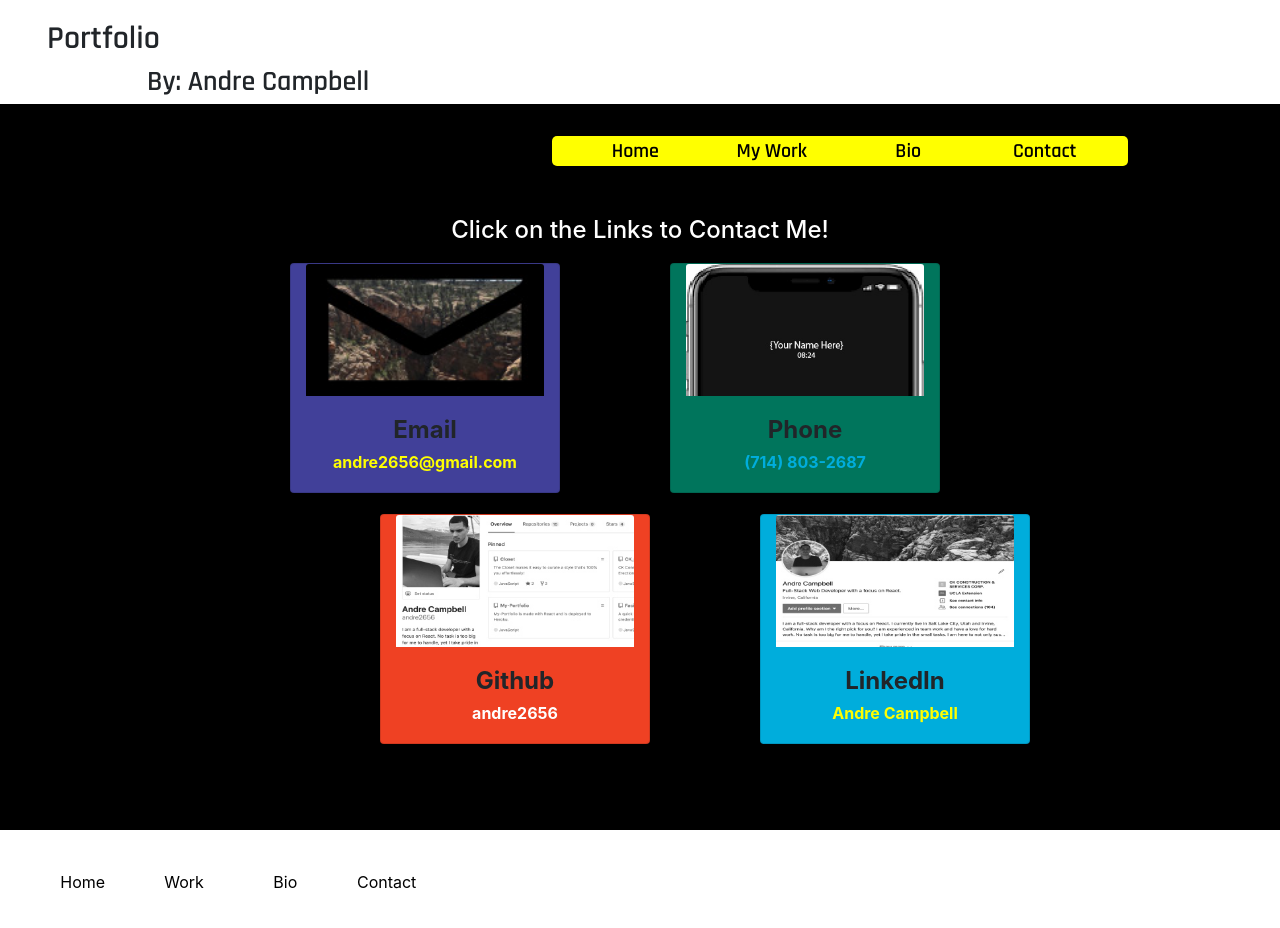
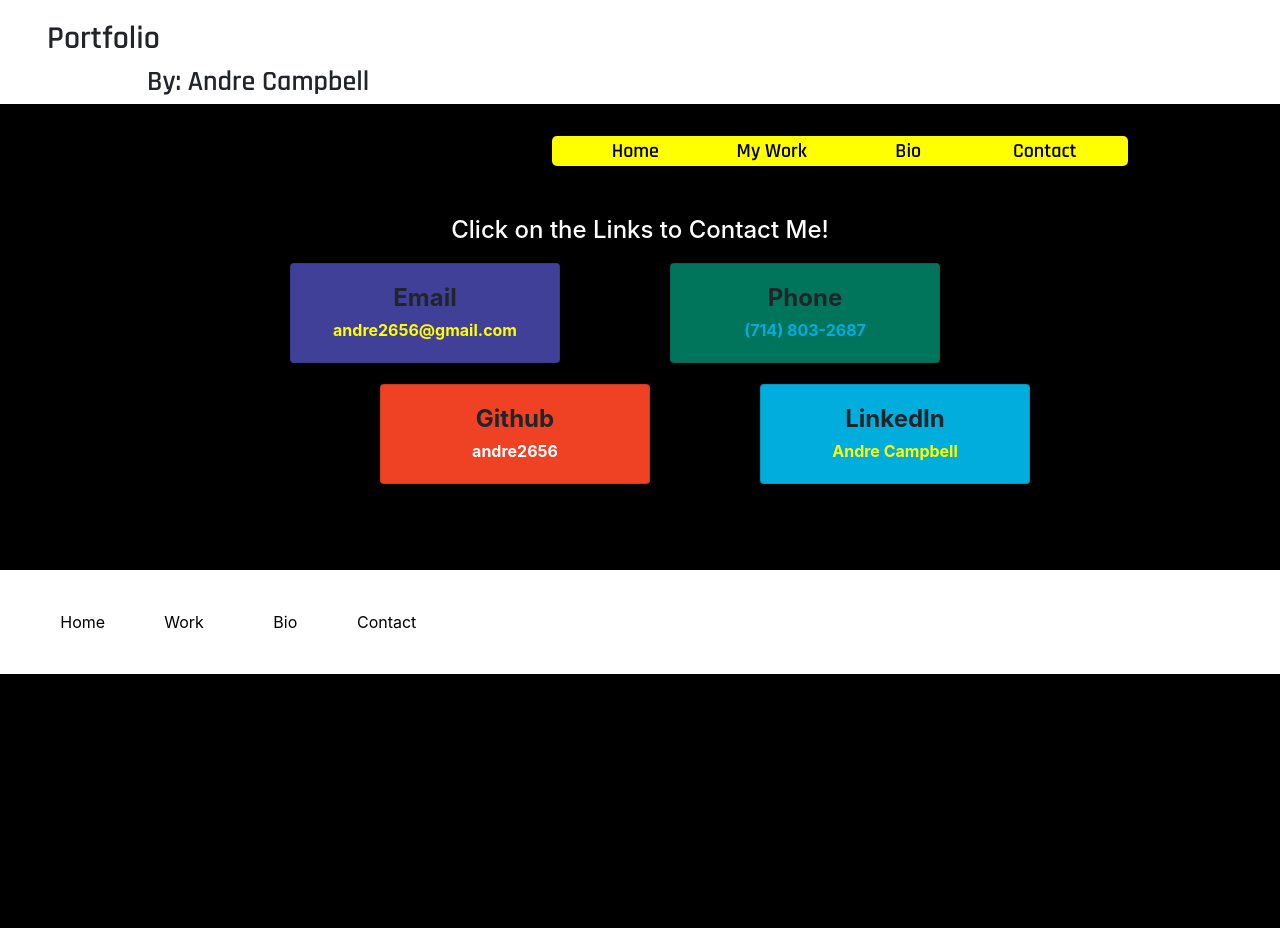
Before and after one commit to andre2656/My-Portfolio, a React (Create React App) app in the folder client/: page /Contact in a window 1280 px wide. Shown: the top 928 px of the page. After the commit the page ends 800 px from the top, so only its background shows below. Built offline with nearby package versions, Linux system fonts and the light colour scheme.

Commit message:
Updated Contact Deleted images

```diff
--- a/client/src/components/Contact.js
+++ b/client/src/components/Contact.js
@@ -18,15 +18,14 @@ function Header() {
                     <div className='col-md-12'>
                         <div className='row'>
                             <div className='col-md-2' />
-                            <div className="card col-md-3" style={{ width: "16rem", margin: '10px', backgroundColor: '#414099' }}>
-                                <img className="card-img-top" src="../images/EmailLogo.jpg" alt="Email" style={{ heigh: '100px', width: '100%'}} />
+                            <div className="card col-md-3" style={{ width: "16rem", height: '100px', margin: '10px', backgroundColor: '#414099' }}>
                                 <div className="card-body">
                                     <h6 className="card-text"><h4><strong>Email</strong></h4> <a href='mailto:andre2656@gmail.com' style={{ color: 'yellow', fontWeight: 'bold'}}> andre2656@gmail.com</a></h6>
                                 </div>
                             </div>
                             <div className='col-md-1' />
-                            <div className="card col-md-3" style={{ width: "16rem", margin: '10px', backgroundColor: '#00755c' }}>
-                                <img className="card-img-top" src="./images/PhoneLogo.jpg" alt="Phone" />
+                            <div className="card col-md-3" style={{ width: "16rem", height: '100px', margin: '10px', backgroundColor: '#00755c' }}>
+
                                 <div className="card-body">
                                     <h6 className="card-text"><h4><strong>Phone</strong></h4> <a href='#' style={{ color: '#00addc', fontWeight: 'bold' }}> (714) 803-2687</a></h6>
                                 </div>
@@ -35,15 +34,13 @@ function Header() {
                            </div>
                            <div className= 'row'>
                             <div className='col-md-3' />
-                            <div className="card col-md-3" style={{ width: "16rem", margin: '10px', backgroundColor: '#ef4123' }}>
-                                <img className="card-img-top" src= "./images/GithubLogo.jpg" alt="Github" />
+                            <div className="card col-md-3" style={{ width: "16rem", margin: '10px', height: '100px', backgroundColor: '#ef4123' }}>
                                 <div className="card-body">
                                     <h6 className="card-text"><h4><strong>Github</strong></h4> <a href='https://github.com/andre2656' target='_blank' style={{ color: '#ffffff', fontWeight: 'bold' }}>andre2656</a></h6>
                                 </div>
                             </div>
                             <div className='col-md-1' />
-                            <div className="card col-md-3" style={{ width: "16rem", margin: '10px', backgroundColor: '#00addc' }}>
-                                <img className="card-img-top" src="./images/LinkedInLogo.jpg" alt="LinkedIn" />
+                            <div className="card col-md-3" style={{ width: "16rem", margin: '10px', height: '100px', backgroundColor: '#00addc' }}>
                                 <div className="card-body">
                                     <h6 className="card-text"><h4><strong>LinkedIn</strong></h4><a href='https://www.linkedin.com/in/andrecampbell-dev/' target='_blank' style={{ color: 'yellow', fontWeight: 'bold' }}> Andre Campbell</a></h6>
                                 </div>
```
